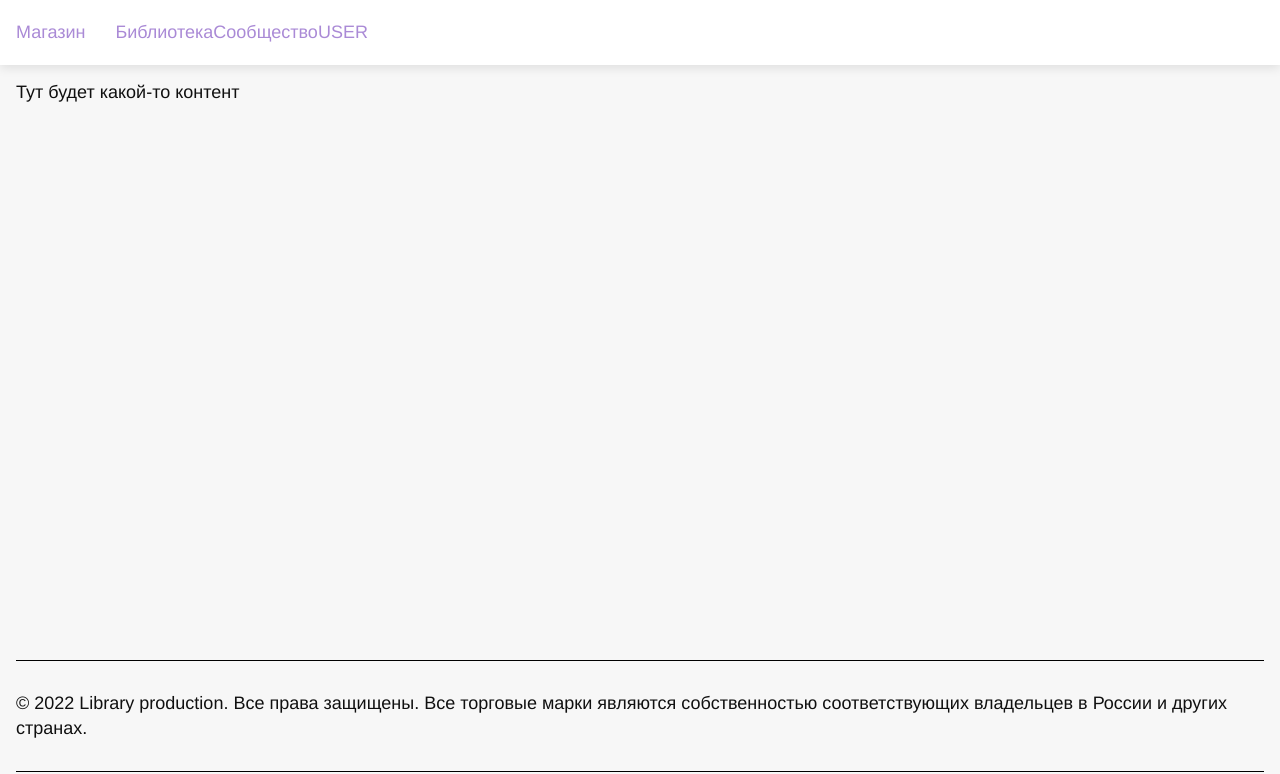
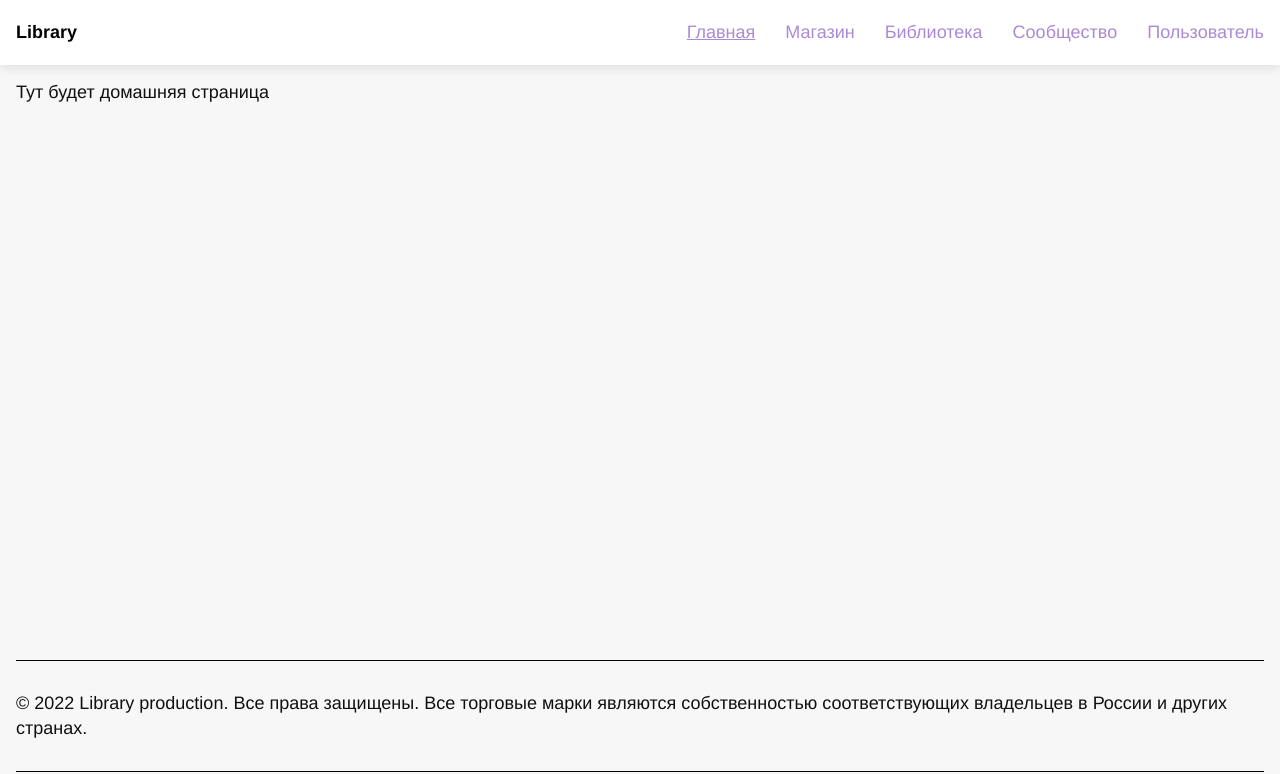
Before and after one commit to alex-lopatenko/library, a Vue app: page / in a window 1280 px wide. Shown: the top 774 px of the page. Built offline with nearby package versions, Linux system fonts and the light colour scheme.

Commit message:
connected and configured routes

```diff
--- a/src/App.vue
+++ b/src/App.vue
@@ -3,7 +3,7 @@
   <TheHeader />
   <div class="wrapper-content">
     <div class="container">
-      Тут будет какой-то контент
+      <router-view />
     </div>
   </div>
   <TheFooter />
--- /dev/null
+++ b/src/_config.js
@@ -0,0 +1,39 @@
+export const process = {
+    div: true,
+  };
+
+  export const site = {
+    home: process.dev ? 'http://localhost:8080/' : 'http://test.ru'
+  }
+
+  export const app = {
+    title: 'Library',
+  }
+
+  export const links = [
+    {
+      title: 'Главная',
+      alias: 'home',
+      url: '/'
+    },
+    {
+      title: 'Магазин',
+      alias: 'shop',
+      url: '/shop'
+    },
+    {
+      title: 'Библиотека',
+      alias: 'library',
+      url: '/library'
+    },
+    {
+      title: 'Сообщество',
+      alias: 'community',
+      url: '/community'
+    },
+    {
+      title: 'Пользователь',
+      alias: 'user',
+      url: '/user'
+    },
+  ]
--- a/src/components/TheHeader.vue
+++ b/src/components/TheHeader.vue
@@ -2,19 +2,11 @@
   <header class="navbar">
     <div class="container">
         <div class="navbar-content">
+            <router-link to="/" class="navbar-logo">{{title}}</router-link>
             <ul class="navbar-list">
-                <li class="navbar-item">
-                    <a href="#" class="navbar-link">Магазин</a>
-                </li>
-                <li class="navbar__item">
-                    <a href="#" class="navbar-link">Библиотека</a>
-                </li>
-                <li class="navbar__item">
-                    <a href="#" class="navbar-link">Сообщество</a>
-                </li>
-                <li class="navbar__item">
-                    <a href="#" class="navbar-link">USER</a>
-                </li>
+                <li class="navbar-item" v-for="link in links" :key="link.alias">
+            <router-link :to="link.url" class="navbar-link">{{link.title}}</router-link>
+          </li>
             </ul>
         </div>
     </div>
@@ -22,7 +14,13 @@
 </template>
 
 <script>
+import {app, links} from '@/_config'
 export default {
-
+    data() {
+    return {
+      title: app.title,
+      links: links,
+    }
+  }
 }
 </script>
--- a/src/pages/notFound.vue
+++ b/src/pages/notFoundPage.vue
@@ -5,16 +5,19 @@
 </div>
 </template>
 <style>
-/* .page__inner {
-    margin: auto;
+.page__inner {
+    margin: 0 auto;
     text-align: center;
+    margin-top: 100px;
 }
 
 .page__title {
     font-size: 50px;
+    display: block;
 }
 
 .page__subtitle {
     font-size: 40px;
-} */
+    display: block;
+}
 </style>
--- a/src/routes.js
+++ b/src/routes.js
@@ -1,23 +1,41 @@
-import {createRouter, createWebHistory, createWebHashHistory} from 'vue-router'
+import {createRouter, createWebHashHistory} from 'vue-router'
 
 const routerHistory = createWebHashHistory()
 
-import HomePage from '@/pages/home'
-import AboutPage from '@/pages/about'
-import NotFoundPage from '@/pages/notFound'
+import HomePage from '@/pages/homePage'
+import ShopPage from '@/pages/shopPage'
+import LibraryPage from '@/pages/libraryPage'
+import CommunityPage from '@/pages/communityPage'
+import UserPage from '@/pages/userPage'
+import NotFoundPage from '@/pages/notFoundPage'
 
 const routers = createRouter({
   history: routerHistory,
   routes: [
     {
       path: '/',
-      name: 'home',
+      name: 'homePage',
       component: HomePage,
     },
     {
-      path: '/about',
-      name: 'about',
-      component: AboutPage,
+      path: '/shop',
+      name: 'shop',
+      component: ShopPage,
+    },
+    {
+      path: '/library',
+      name: 'library',
+      component: LibraryPage,
+    },
+    {
+      path: '/community',
+      name: 'community',
+      component: CommunityPage,
+    },
+    {
+      path: '/user',
+      name: 'user',
+      component: UserPage,
     },
     {
       path: '/:CathAll(.*)',
```
Also changed, not shown: src/main.js (+8 -1 lines), src/pages/communityPage.vue (renamed from src/pages/community.vue), src/pages/homePage.vue (renamed from src/pages/home.vue), src/pages/libraryPage.vue (renamed from src/pages/library.vue), src/pages/shopPage.vue (renamed from src/pages/shop.vue), src/pages/userPage.vue (renamed from src/pages/user.vue).
